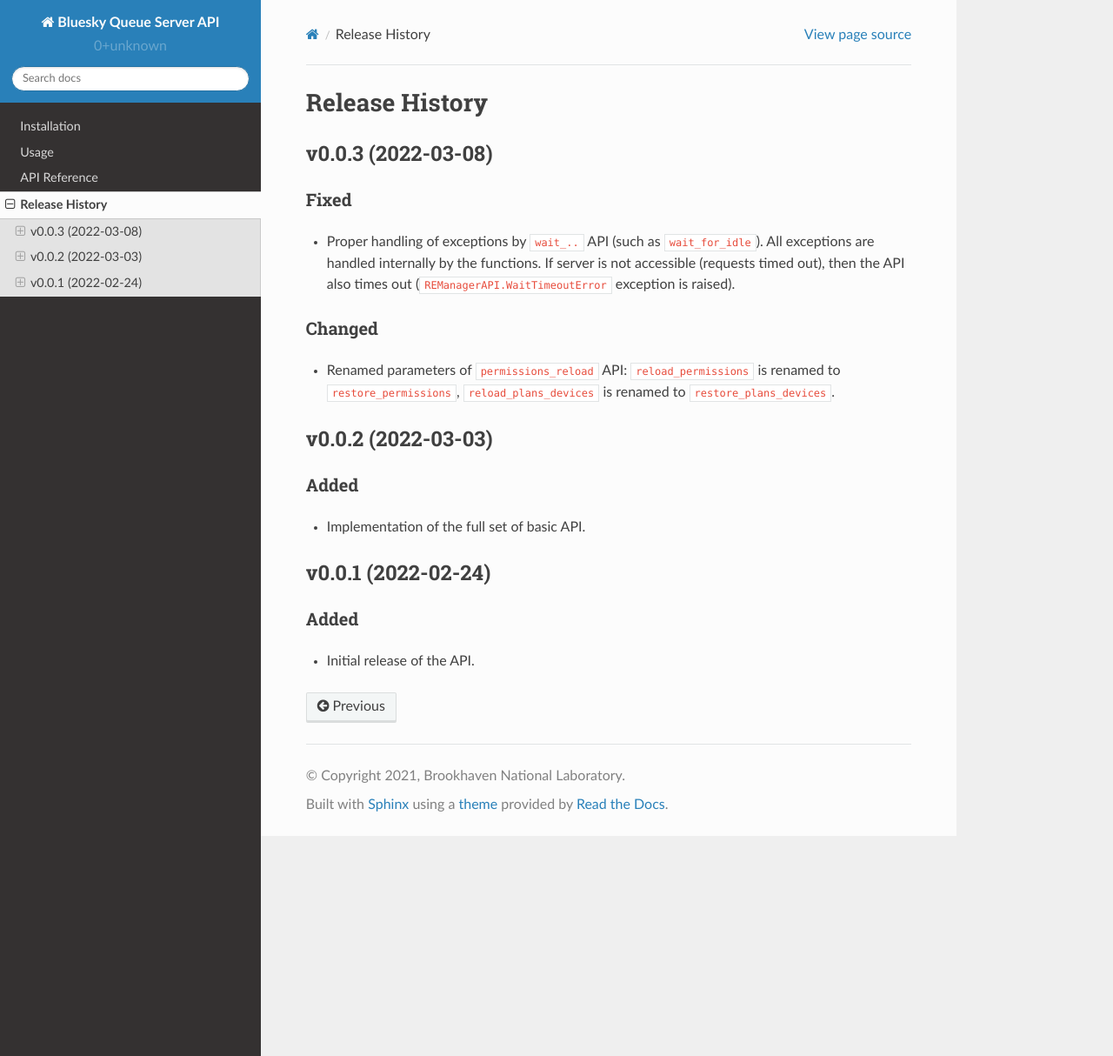
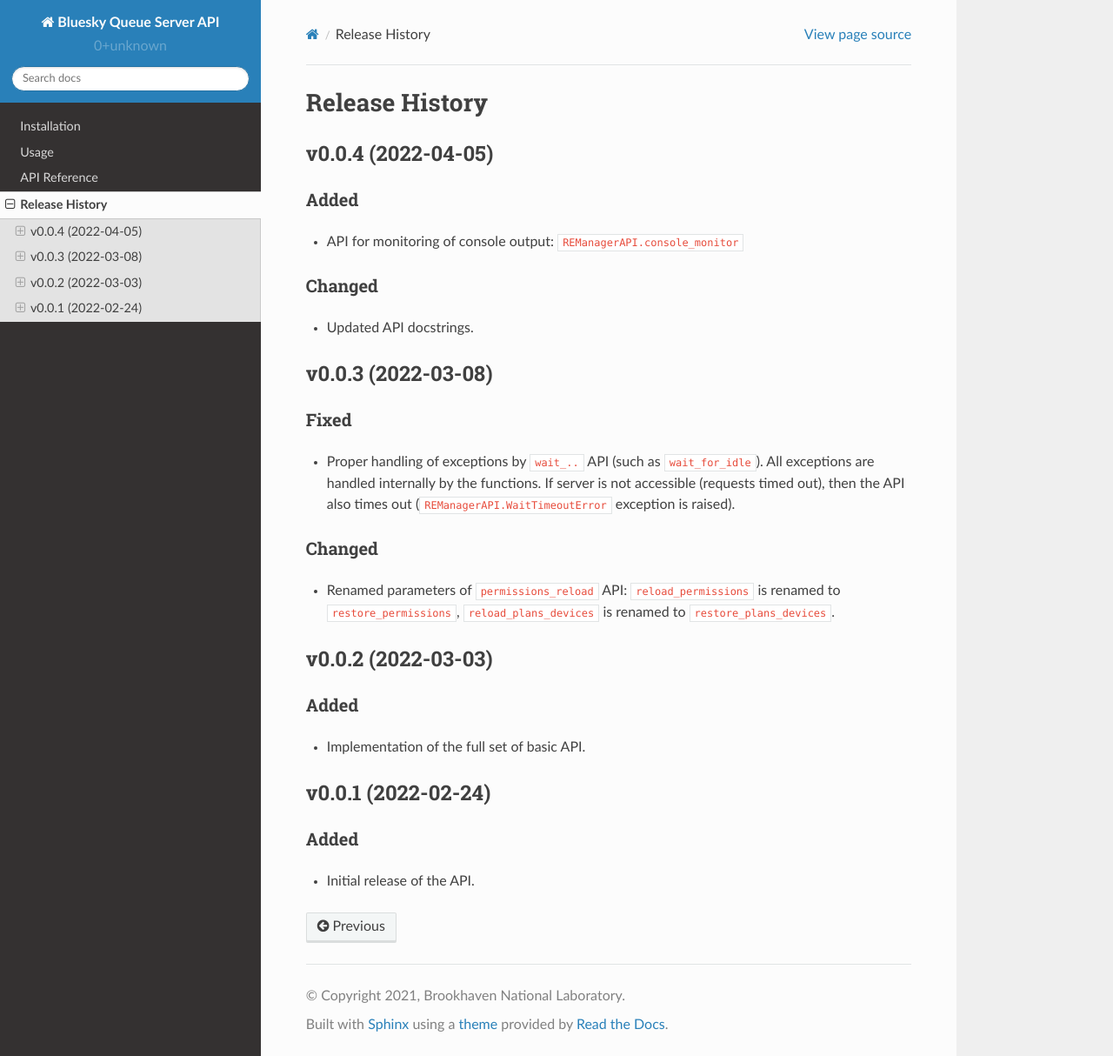
Before and after one commit to bluesky/bluesky-queueserver-api, a Sphinx documentation site: the page built from docs/source/release-history.rst, in a window 1280 px wide and 1214 px high. Shown: the whole window at 87% size. Built offline with Sphinx 7.4.7 and the Read the Docs theme 2.0.0, drawn with Linux system fonts in a browser that asks for light colours.

Commit message:
DOC: release notes v0.0.4

```diff
--- a/docs/source/release-history.rst
+++ b/docs/source/release-history.rst
@@ -1,6 +1,21 @@
 ===============
 Release History
 ===============
+
+
+v0.0.4 (2022-04-05)
+===================
+
+Added
+-----
+
+- API for monitoring of console output: ``REManagerAPI.console_monitor``
+
+Changed
+-------
+
+- Updated API docstrings.
+
 
 v0.0.3 (2022-03-08)
 ===================
```
